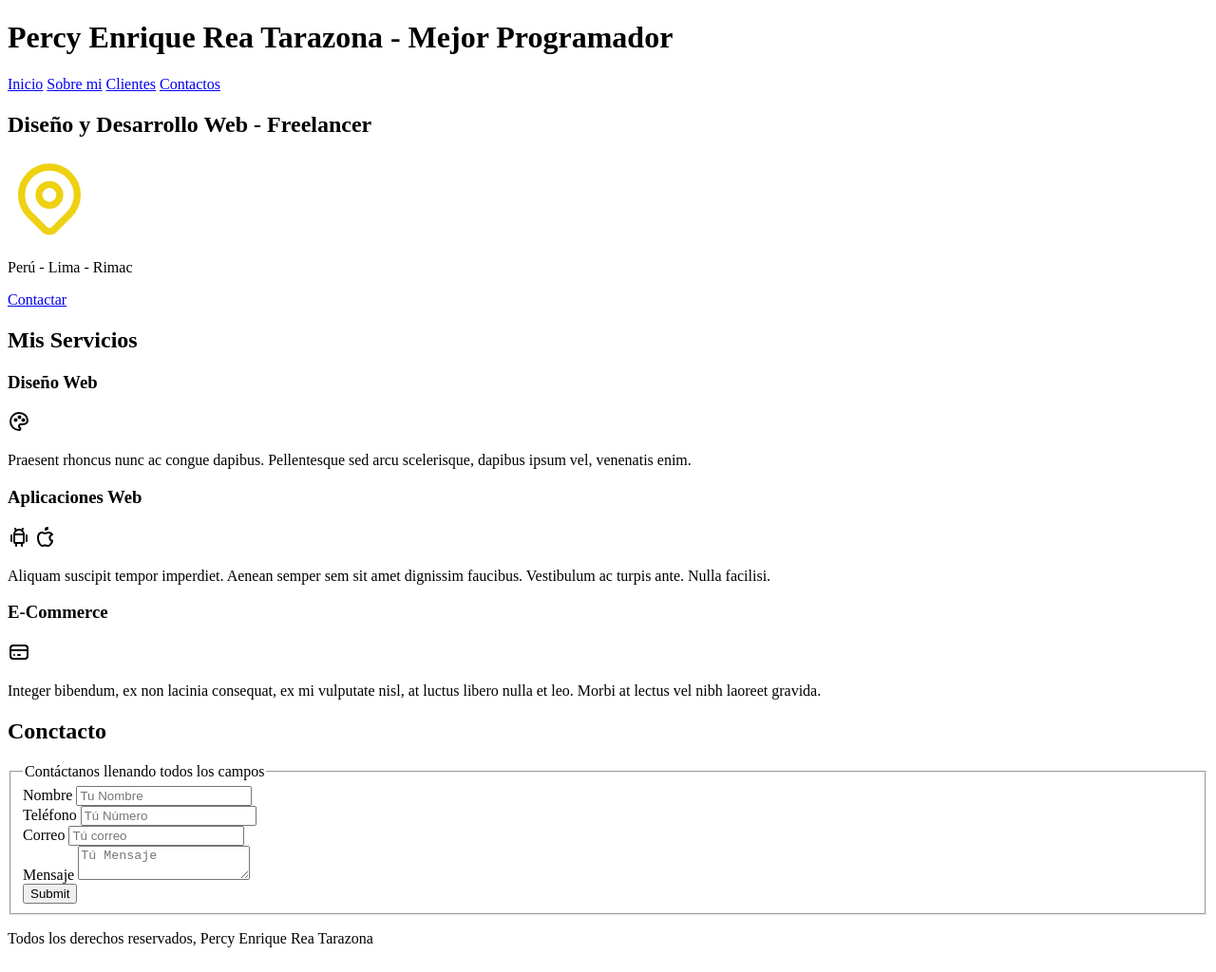
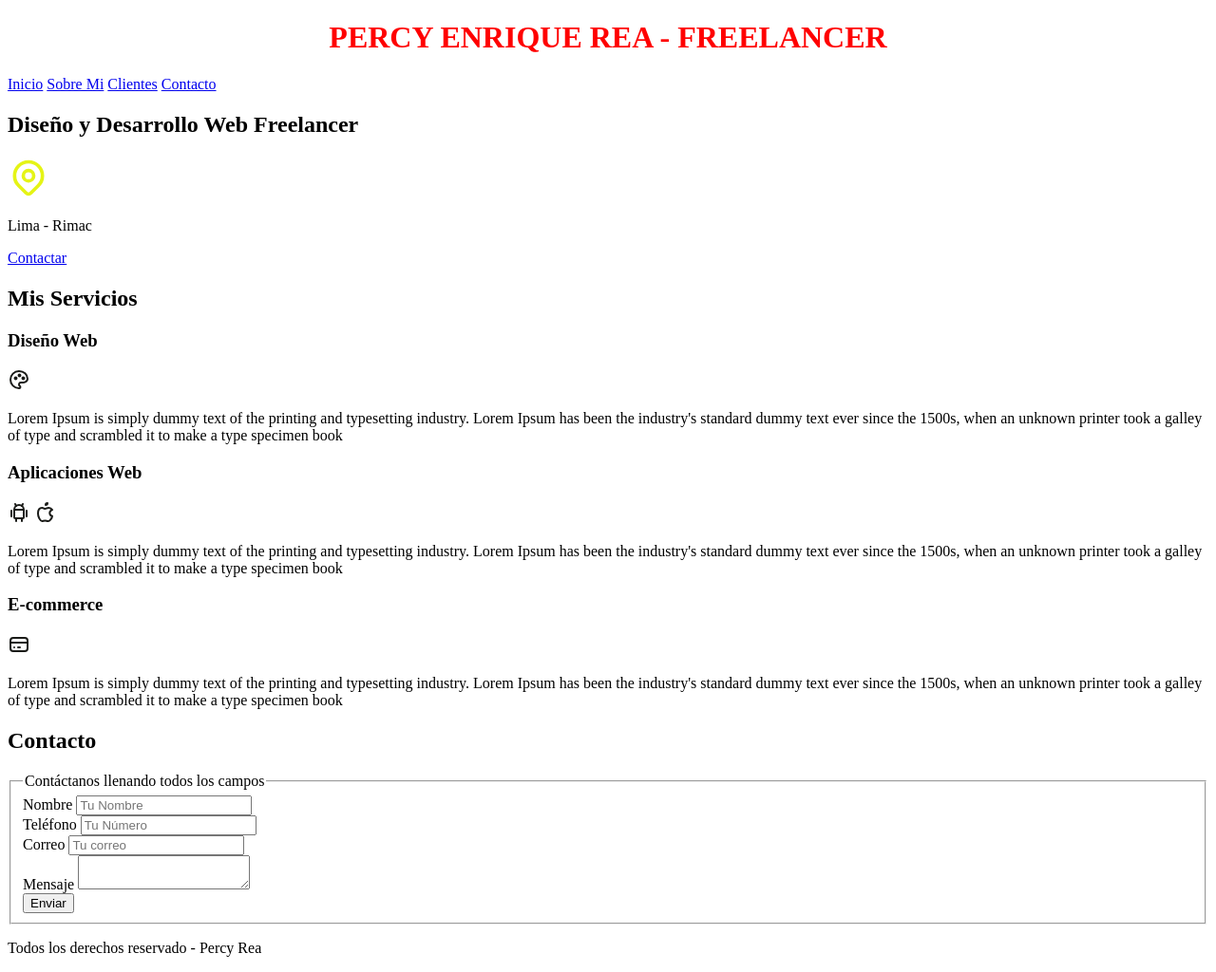
Before and after one commit to nriquertgit14/udemy-class, a plain HTML site: page index.html in a window 1280 px wide. Shown: the whole page at 95% size. Drawn offline with Linux system fonts and the light colour scheme.

Commit message:
Se agrega Estilos en head

```diff
--- /dev/null
+++ b/css/app.css
@@ -0,0 +1,17 @@
+html{
+    font-size: 62.5%;
+}
+body{
+    font-size: 16px;/*1rem = 10px*/
+}
+.titulo{
+    text-align: center;
+    font-size: 3.8rem;
+}
+h1.titulo span{
+    font-size: 2rem;
+    color: red;
+}
+span{
+    color: blueviolet;
+}
--- a/index.html
+++ b/index.html
@@ -1,96 +1,109 @@
 <!DOCTYPE html>
 <html lang="es">
+
 <head>
     <meta charset="UTF-8">
     <meta name="viewport" content="width=device-width, initial-scale=1.0">
-    <title>RenovaVentas</title>
+    <title>Programador Percy</title>
     <style>
         h1{
-        }
-        p{
+            text-align: center;
+            color: red;
+            text-transform: uppercase;
         }
     </style>
 </head>
+
 <body>
     <header>
-        <h1>Percy Enrique Rea Tarazona - Mejor Programador</h1>
+        <h1>Percy Enrique Rea - Freelancer</h1>
     </header>
-
 
     <nav>
         <a href="#">Inicio</a>
-        <a href="#">Sobre mi</a>
+        <a href="#">Sobre Mi</a>
         <a href="#">Clientes</a>
-        <a href="#">Contactos</a>
+        <a href="#">Contacto</a>
     </nav>
 
+    <section>
+        <h2>Diseño y Desarrollo Web Freelancer</h2>
 
-   <section>
-        <h2>Diseño y Desarrollo Web - Freelancer</h2>
-        <p>
-            <svg  xmlns="http://www.w3.org/2000/svg"  width="88"  height="88"  viewBox="0 0 24 24"  fill="none"  stroke="#eed111"  stroke-width="2"  stroke-linecap="round"  stroke-linejoin="round"  class="icon icon-tabler icons-tabler-outline icon-tabler-map-pin"><path stroke="none" d="M0 0h24v24H0z" fill="none"/><path d="M9 11a3 3 0 1 0 6 0a3 3 0 0 0 -6 0" /><path d="M17.657 16.657l-4.243 4.243a2 2 0 0 1 -2.827 0l-4.244 -4.243a8 8 0 1 1 11.314 0z" /></svg>
-        </p>
-        <p>Perú - Lima - Rimac</p>
+           <svg  xmlns="http://www.w3.org/2000/svg"  width="44"  height="44"  viewBox="0 0 24 24"  fill="none"  stroke="#e5f415"  stroke-width="2"  stroke-linecap="round"  stroke-linejoin="round"  class="icon icon-tabler icons-tabler-outline icon-tabler-map-pin"><path stroke="none" d="M0 0h24v24H0z" fill="none"/><path d="M9 11a3 3 0 1 0 6 0a3 3 0 0 0 -6 0" /><path d="M17.657 16.657l-4.243 4.243a2 2 0 0 1 -2.827 0l-4.244 -4.243a8 8 0 1 1 11.314 0z" /></svg>
+
+        <p>Lima - Rimac</p>
         <a href="#">Contactar</a>
     </section>
 
-
     <main>
         <h2>Mis Servicios</h2>
-
         <section>
             <h3>Diseño Web</h3>
-            <svg  xmlns="http://www.w3.org/2000/svg"  width="24"  height="24"  viewBox="0 0 24 24"  fill="none"  stroke="currentColor"  stroke-width="2"  stroke-linecap="round"  stroke-linejoin="round"  class="icon icon-tabler icons-tabler-outline icon-tabler-palette"><path stroke="none" d="M0 0h24v24H0z" fill="none"/><path d="M12 21a9 9 0 0 1 0 -18c4.97 0 9 3.582 9 8c0 1.06 -.474 2.078 -1.318 2.828c-.844 .75 -1.989 1.172 -3.182 1.172h-2.5a2 2 0 0 0 -1 3.75a1.3 1.3 0 0 1 -1 2.25" /><path d="M8.5 10.5m-1 0a1 1 0 1 0 2 0a1 1 0 1 0 -2 0" /><path d="M12.5 7.5m-1 0a1 1 0 1 0 2 0a1 1 0 1 0 -2 0" /><path d="M16.5 10.5m-1 0a1 1 0 1 0 2 0a1 1 0 1 0 -2 0" /></svg>
-            <p>Praesent rhoncus nunc ac congue dapibus. Pellentesque sed arcu scelerisque, dapibus ipsum vel, venenatis enim.</p>
+            <svg  xmlns="http://www.w3.org/2000/svg"  width="24"  height="24"  viewBox="0 0 24 24"  fill="none"  stroke="#1a1b18"  stroke-width="2"  stroke-linecap="round"  stroke-linejoin="round"  class="icon icon-tabler icons-tabler-outline icon-tabler-palette"><path stroke="none" d="M0 0h24v24H0z" fill="none"/><path d="M12 21a9 9 0 0 1 0 -18c4.97 0 9 3.582 9 8c0 1.06 -.474 2.078 -1.318 2.828c-.844 .75 -1.989 1.172 -3.182 1.172h-2.5a2 2 0 0 0 -1 3.75a1.3 1.3 0 0 1 -1 2.25" /><path d="M8.5 10.5m-1 0a1 1 0 1 0 2 0a1 1 0 1 0 -2 0" /><path d="M12.5 7.5m-1 0a1 1 0 1 0 2 0a1 1 0 1 0 -2 0" /><path d="M16.5 10.5m-1 0a1 1 0 1 0 2 0a1 1 0 1 0 -2 0" /></svg>
+
+             <p>Lorem Ipsum is simply dummy text of the printing and typesetting industry. Lorem Ipsum has been the industry's
+            standard dummy text ever since the 1500s, when an unknown printer took a galley of type and scrambled it to make
+            a type specimen book</p>
         </section>
 
         <section>
             <h3>Aplicaciones Web</h3>
-            <svg  xmlns="http://www.w3.org/2000/svg"  width="24"  height="24"  viewBox="0 0 24 24"  fill="none"  stroke="currentColor"  stroke-width="2"  stroke-linecap="round"  stroke-linejoin="round"  class="icon icon-tabler icons-tabler-outline icon-tabler-brand-android"><path stroke="none" d="M0 0h24v24H0z" fill="none"/><path d="M4 10l0 6" /><path d="M20 10l0 6" /><path d="M7 9h10v8a1 1 0 0 1 -1 1h-8a1 1 0 0 1 -1 -1v-8a5 5 0 0 1 10 0" /><path d="M8 3l1 2" /><path d="M16 3l-1 2" /><path d="M9 18l0 3" /><path d="M15 18l0 3" /></svg>
 
-            <svg  xmlns="http://www.w3.org/2000/svg"  width="24"  height="24"  viewBox="0 0 24 24"  fill="none"  stroke="currentColor"  stroke-width="2"  stroke-linecap="round"  stroke-linejoin="round"  class="icon icon-tabler icons-tabler-outline icon-tabler-brand-apple"><path stroke="none" d="M0 0h24v24H0z" fill="none"/><path d="M8.286 7.008c-3.216 0 -4.286 3.23 -4.286 5.92c0 3.229 2.143 8.072 4.286 8.072c1.165 -.05 1.799 -.538 3.214 -.538c1.406 0 1.607 .538 3.214 .538s4.286 -3.229 4.286 -5.381c-.03 -.011 -2.649 -.434 -2.679 -3.23c-.02 -2.335 2.589 -3.179 2.679 -3.228c-1.096 -1.606 -3.162 -2.113 -3.75 -2.153c-1.535 -.12 -3.032 1.077 -3.75 1.077c-.729 0 -2.036 -1.077 -3.214 -1.077z" /><path d="M12 4a2 2 0 0 0 2 -2a2 2 0 0 0 -2 2" /></svg>
-            <p>Aliquam suscipit tempor imperdiet. Aenean semper sem sit amet dignissim faucibus. Vestibulum ac turpis ante. Nulla facilisi.</p>
+            <svg  xmlns="http://www.w3.org/2000/svg"  width="24"  height="24"  viewBox="0 0 24 24"  fill="none"  stroke="#1a1b18"  stroke-width="2"  stroke-linecap="round"  stroke-linejoin="round"  class="icon icon-tabler icons-tabler-outline icon-tabler-brand-android"><path stroke="none" d="M0 0h24v24H0z" fill="none"/><path d="M4 10l0 6" /><path d="M20 10l0 6" /><path d="M7 9h10v8a1 1 0 0 1 -1 1h-8a1 1 0 0 1 -1 -1v-8a5 5 0 0 1 10 0" /><path d="M8 3l1 2" /><path d="M16 3l-1 2" /><path d="M9 18l0 3" /><path d="M15 18l0 3" /></svg>
+
+            <svg  xmlns="http://www.w3.org/2000/svg"  width="24"  height="24"  viewBox="0 0 24 24"  fill="none"  stroke="#1a1b18"  stroke-width="2"  stroke-linecap="round"  stroke-linejoin="round"  class="icon icon-tabler icons-tabler-outline icon-tabler-brand-apple"><path stroke="none" d="M0 0h24v24H0z" fill="none"/><path d="M8.286 7.008c-3.216 0 -4.286 3.23 -4.286 5.92c0 3.229 2.143 8.072 4.286 8.072c1.165 -.05 1.799 -.538 3.214 -.538c1.406 0 1.607 .538 3.214 .538s4.286 -3.229 4.286 -5.381c-.03 -.011 -2.649 -.434 -2.679 -3.23c-.02 -2.335 2.589 -3.179 2.679 -3.228c-1.096 -1.606 -3.162 -2.113 -3.75 -2.153c-1.535 -.12 -3.032 1.077 -3.75 1.077c-.729 0 -2.036 -1.077 -3.214 -1.077z" /><path d="M12 4a2 2 0 0 0 2 -2a2 2 0 0 0 -2 2" /></svg>
+
+            <p>Lorem Ipsum is simply dummy text of the printing and typesetting industry. Lorem Ipsum has been the industry's
+            standard dummy text ever since the 1500s, when an unknown printer took a galley of type and scrambled it to make
+            a type specimen book</p>
         </section>
 
         <section>
-            <h3>E-Commerce</h3>
-            <svg  xmlns="http://www.w3.org/2000/svg"  width="24"  height="24"  viewBox="0 0 24 24"  fill="none"  stroke="currentColor"  stroke-width="2"  stroke-linecap="round"  stroke-linejoin="round"  class="icon icon-tabler icons-tabler-outline icon-tabler-credit-card"><path stroke="none" d="M0 0h24v24H0z" fill="none"/><path d="M3 5m0 3a3 3 0 0 1 3 -3h12a3 3 0 0 1 3 3v8a3 3 0 0 1 -3 3h-12a3 3 0 0 1 -3 -3z" /><path d="M3 10l18 0" /><path d="M7 15l.01 0" /><path d="M11 15l2 0" /></svg>
-            <p>Integer bibendum, ex non lacinia consequat, ex mi vulputate nisl, at luctus libero nulla et leo. Morbi at lectus vel nibh laoreet gravida.</p>
+            <h3>E-commerce</h3>
+             <svg  xmlns="http://www.w3.org/2000/svg"  width="24"  height="24"  viewBox="0 0 24 24"  fill="none"  stroke="#1a1b18"  stroke-width="2"  stroke-linecap="round"  stroke-linejoin="round"  class="icon icon-tabler icons-tabler-outline icon-tabler-credit-card"><path stroke="none" d="M0 0h24v24H0z" fill="none"/><path d="M3 5m0 3a3 3 0 0 1 3 -3h12a3 3 0 0 1 3 3v8a3 3 0 0 1 -3 3h-12a3 3 0 0 1 -3 -3z" /><path d="M3 10l18 0" /><path d="M7 15l.01 0" /><path d="M11 15l2 0" /></svg>
+
+            <p>Lorem Ipsum is simply dummy text of the printing and typesetting industry. Lorem Ipsum has been the industry's
+                standard dummy text ever since the 1500s, when an unknown printer took a galley of type and scrambled it to make
+                a type specimen book</p>
         </section>
     </main>
-
     <section>
-            <h2>Conctacto</h2>
+        <h2>Contacto</h2>
         <form>
             <fieldset>
                 <legend>Contáctanos llenando todos los campos</legend>
                 <div>
-                        <label for="">Nombre</label>
-                        <input type="text" placeholder="Tu Nombre">
+                    <label>Nombre</label>
+                    <input type="text" placeholder="Tu Nombre" />
                 </div>
                 <div>
-                        <label for="">Teléfono</label>
-                        <input type="tel" placeholder="Tú Número">
+                    <label>Teléfono</label>
+                    <input type="tel" placeholder="Tu Número" />
                 </div>
                 <div>
-                        <label for="">Correo</label>
-                        <input type="email" placeholder="Tú correo">
+                    <label>Correo</label>
+                    <input type="email" placeholder="Tu correo" />
                 </div>
                 <div>
-                        <label for="">Mensaje</label>
-                        <textarea name="" id="" placeholder="Tú Mensaje"></textarea>
+                    <label>Mensaje</label>
+                    <textarea></textarea>
                 </div>
                 <div>
-                        <input type="submit" name="Enviar" id="">
+                    <input type="submit" value="Enviar"/>
                 </div>
+
 
             </fieldset>
         </form>
     </section>
 
+
+
     <footer>
-        <p>Todos los derechos reservados, Percy Enrique Rea Tarazona</p>
+        <p>Todos los derechos reservado - Percy Rea</p>
     </footer>
 
+
 </body>
+
 </html>
```
Also changed, not shown: nosotros.html (+1 -2 lines). Lines whose indentation alone changed are shown as unchanged.
